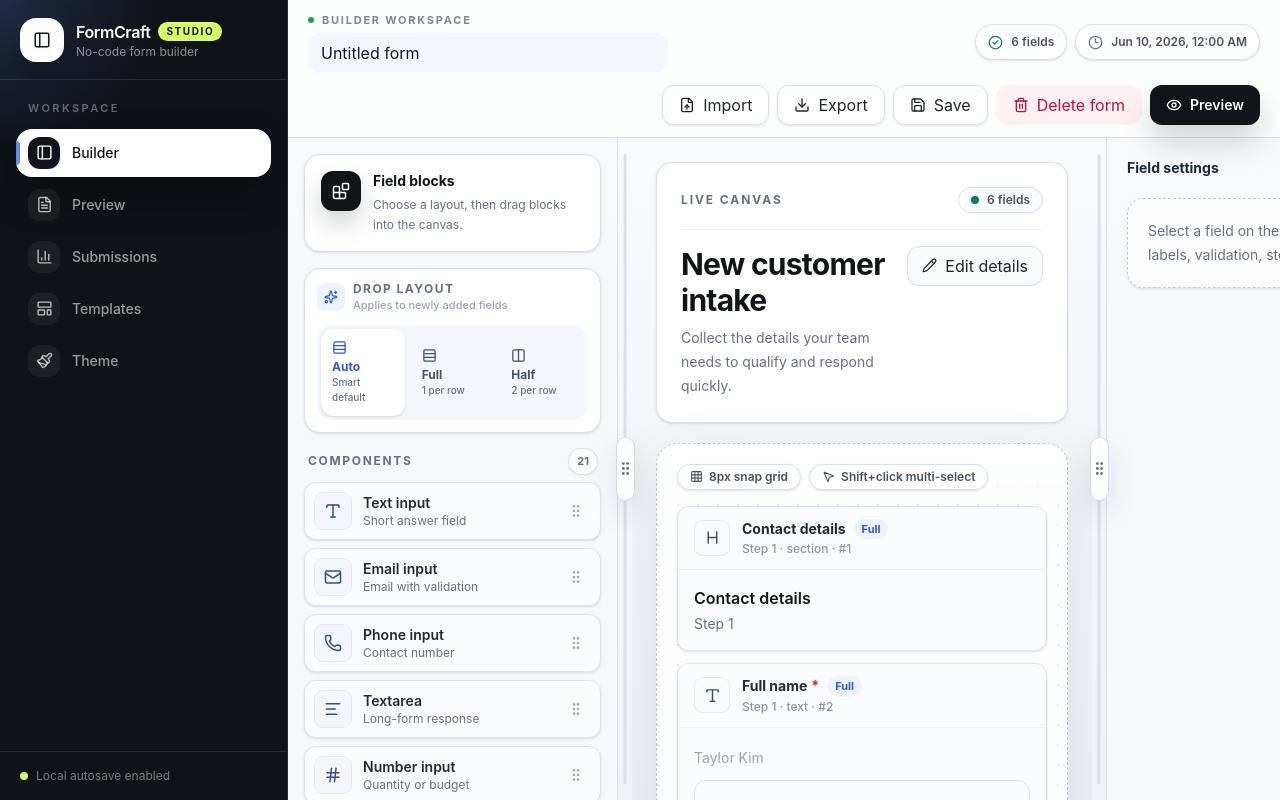
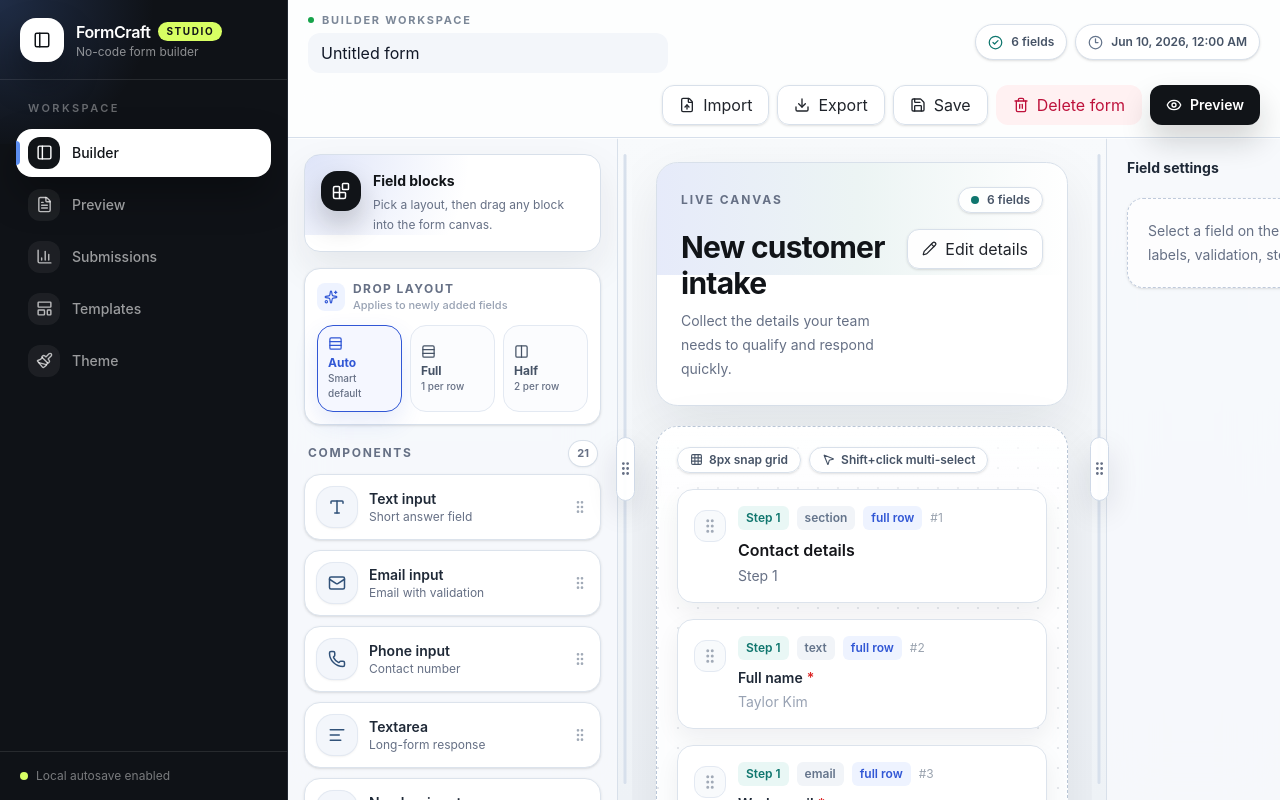
Before and after one commit to OmKhandale05/formcraft, a Next.js app: page /builder in a window 1280 px wide. Built offline with nearby package versions, Linux system fonts and the light colour scheme.

Commit message:
Revert "style(builder): refine card surfaces"
This reverts commit 02bdc54182073b7fb8b7f28c3b8453b94feba3d4.

```diff
--- a/src/components/builder/canvas.tsx
+++ b/src/components/builder/canvas.tsx
@@ -6,7 +6,7 @@ import { CSS } from "@dnd-kit/utilities";
 import type { MouseEvent } from "react";
 import { Columns2, Copy, GripVertical, Grid3X3, Layers3, MousePointer2, Pencil, Rows3, Trash2 } from "lucide-react";
 import { Button } from "@/components/ui/button";
-import { fieldCatalog, fullWidthOnlyFieldTypes } from "@/lib/field-catalog";
+import { fullWidthOnlyFieldTypes } from "@/lib/field-catalog";
 import { cn } from "@/lib/utils";
 import { useFormStore } from "@/store/form-store";
 import type { FormField } from "@/types/form";
@@ -22,27 +22,30 @@ export function BuilderCanvas({ onEditForm }: { onEditForm: () => void }) {
   return (
     <div className="formcraft-scrollbar h-full overflow-y-auto p-4 sm:p-6">
       <div className="mx-auto max-w-7xl">
-        <div className="mb-5 rounded-2xl border border-[#d8e0ea] bg-white p-5 shadow-sm sm:p-6">
-          <div className="mb-4 flex flex-wrap items-center justify-between gap-3 border-b border-[#edf1f6] pb-4">
+        <div className="mb-5 overflow-hidden rounded-[1.35rem] border border-[#d8e0ea] bg-white shadow-[0_20px_55px_rgba(17,24,39,0.08)]">
+          <div className="relative p-5 sm:p-6">
+            <div className="pointer-events-none absolute inset-x-0 top-0 h-28 bg-[linear-gradient(90deg,rgba(49,87,213,0.12),rgba(15,118,110,0.08),transparent)]" />
+            <div className="relative mb-4 flex flex-wrap items-center justify-between gap-3">
               <p className="text-xs font-bold uppercase tracking-[0.16em] text-[#667085]">Live canvas</p>
-            <div className="flex items-center gap-2 rounded-full border border-[#d8e0ea] bg-[#f8fafc] px-3 py-1 text-xs font-semibold text-[#465366]">
+              <div className="flex items-center gap-2 rounded-full border border-[#d8e0ea] bg-white/90 px-3 py-1 text-xs font-semibold text-[#465366] shadow-sm">
               <span className="h-2 w-2 rounded-full bg-[#0f766e]" />
               {form.fields.length} fields
               </div>
             </div>
-          <div className="flex flex-wrap items-start justify-between gap-4">
+            <div className="relative flex flex-wrap items-start justify-between gap-4">
               <div className="min-w-0 flex-1">
                 <h1 className="text-2xl font-bold tracking-tight text-[#111418] sm:text-3xl">{form.title}</h1>
                 <p className="mt-2 max-w-3xl text-sm leading-6 text-[#667085]">{form.description}</p>
               </div>
               <button
                 type="button"
-              className="inline-flex h-10 shrink-0 items-center justify-center gap-2 rounded-xl border border-[#d8e0ea] bg-[#f8fafc] px-3.5 text-sm font-semibold text-[#20242b] transition hover:border-[#c5d0dc] hover:bg-white hover:shadow-sm"
+                className="inline-flex h-10 shrink-0 items-center justify-center gap-2 rounded-xl border border-[#d8e0ea] bg-white/92 px-3.5 text-sm font-semibold text-[#20242b] shadow-sm transition hover:border-[#c5d0dc] hover:bg-white hover:shadow-md"
                 onClick={onEditForm}
               >
                 <Pencil size={15} />
                 Edit details
               </button>
+            </div>
           </div>
         </div>
         <SortableContext items={form.fields.map((field) => field.id)} strategy={verticalListSortingStrategy}>
@@ -81,7 +84,7 @@ export function BuilderCanvas({ onEditForm }: { onEditForm: () => void }) {
                 </p>
               </div>
             ) : (
-              <div className="relative z-10 grid gap-3 sm:grid-cols-2">
+              <div className="relative z-10 grid gap-4 sm:grid-cols-2">
                 {form.fields.map((field, index) => (
                   <CanvasField key={field.id} field={field} index={index} />
                 ))}
@@ -103,8 +106,6 @@ function CanvasField({ field, index }: { field: FormField; index: number }) {
   const deleteField = useFormStore((state) => state.deleteField);
   const selected = selectedFieldId === field.id || selectedFieldIds.includes(field.id);
   const layout = field.layout ?? "full";
-  const catalogItem = fieldCatalog.find((item) => item.type === field.type);
-  const Icon = catalogItem?.icon ?? GripVertical;
   const { attributes, listeners, setNodeRef, transform, transition, isDragging } = useSortable({ id: field.id });
   const handleSelect = (event: MouseEvent<HTMLDivElement>) => {
     if (event.shiftKey) {
@@ -121,9 +122,9 @@ function CanvasField({ field, index }: { field: FormField; index: number }) {
       data-testid="builder-canvas-field"
       style={{ transform: CSS.Transform.toString(transform), transition }}
       className={cn(
-        "group relative cursor-grab overflow-hidden rounded-xl border bg-[#fbfcfe] shadow-sm transition hover:-translate-y-0.5 hover:bg-white hover:shadow-[0_16px_34px_rgba(17,24,39,0.1)] active:cursor-grabbing",
+        "group card-hover relative cursor-grab rounded-2xl border bg-white p-4 shadow-[0_10px_24px_rgba(17,24,39,0.06)] active:cursor-grabbing",
         layout === "half" ? "sm:col-span-1" : "sm:col-span-2",
-        selected ? "border-[#3157d5] bg-[#f8faff] ring-4 ring-[#3157d5]/10" : "border-[#dce3ec] hover:border-[#bfcadc]",
+        selected ? "border-[#3157d5] ring-4 ring-[#3157d5]/10" : "border-[#dce3ec] hover:border-[#bfcadc]",
         isDragging && "opacity-50"
       )}
       onClick={handleSelect}
@@ -136,22 +137,42 @@ function CanvasField({ field, index }: { field: FormField; index: number }) {
           selected ? "bg-[#3157d5]" : "bg-transparent group-hover:bg-[#c7d2fe]"
         )}
       />
-      <div className="border-b border-[#eef2f7] px-4 py-3">
-        <div className="flex items-center gap-3">
-          <div className="flex h-9 w-9 shrink-0 items-center justify-center rounded-lg border border-[#e3e9f2] bg-[#f8fafc] text-[#315279]" aria-hidden="true">
-            <Icon size={17} />
+      <div className="flex items-start gap-3">
+        <div className="mt-1 flex h-8 w-8 shrink-0 items-center justify-center rounded-xl border border-[#e3e9f2] bg-[#f8fafc] text-[#a1aab7] transition group-hover:text-[#667085]" aria-hidden="true">
+          <GripVertical size={18} />
         </div>
         <div className="min-w-0 flex-1">
-            <div className="flex flex-wrap items-center gap-2">
-              <p className="truncate text-sm font-bold text-[#1f2937]">
+          <div className="mb-2 flex flex-wrap items-center gap-2">
+            <span className="rounded-md bg-[#e9f7f5] px-2 py-1 text-xs font-semibold text-[#0f766e]">Step {field.step ?? 1}</span>
+            <span className="rounded-md bg-[#f1f4f8] px-2 py-1 text-xs font-semibold text-[#64748b]">{field.type}</span>
+            <span className="rounded-md bg-[#eef3ff] px-2 py-1 text-xs font-semibold text-[#3157d5]">{layout === "half" ? "1/2 row" : "full row"}</span>
+            <span className="text-xs text-[#9aa3af]">#{index + 1}</span>
+          </div>
+          {field.type === "divider" ? (
+            <div className="my-3 h-px bg-[#d8e0ea]" />
+          ) : field.type === "section" ? (
+            <div>
+              <h3 className="text-base font-semibold text-[#15161a]">{field.label}</h3>
+              {field.helperText && <p className="mt-1 text-sm text-[#667085]">{field.helperText}</p>}
+            </div>
+          ) : (
+            <div>
+              <p className="text-sm font-semibold text-[#1f2937]">
                 {field.label}
                 {field.required && <span className="ml-1 text-[#dc2626]">*</span>}
               </p>
-              <span className="rounded-full bg-[#eef3ff] px-2 py-0.5 text-[11px] font-bold text-[#3157d5]">{layout === "half" ? "Half" : "Full"}</span>
+              {field.placeholder && <p className="mt-1 text-sm text-[#98a2b3]">{field.placeholder}</p>}
+              {field.options?.length ? (
+                <div className="mt-3 flex flex-wrap gap-2">
+                  {field.options.map((option) => (
+                    <span key={option} className="rounded-md border border-[#d8e0ea] bg-[#fbfcfe] px-2.5 py-1 text-xs font-medium text-[#465366]">
+                      {option}
+                    </span>
+                  ))}
                 </div>
-            <p className="mt-0.5 text-xs font-medium text-[#8a94a6]">
-              Step {field.step ?? 1} · {field.type} · #{index + 1}
-            </p>
+              ) : null}
+            </div>
+          )}
         </div>
         <div className={cn("flex opacity-0 transition group-hover:opacity-100", selected && "opacity-100")} onPointerDown={(event) => event.stopPropagation()}>
           <Button type="button" size="icon" variant="ghost" onClick={(event) => { event.stopPropagation(); duplicateField(field.id); }} aria-label="Duplicate field">
@@ -163,86 +184,7 @@ function CanvasField({ field, index }: { field: FormField; index: number }) {
         </div>
       </div>
     </div>
-      <div className="p-4">
-        <div className="min-w-0 flex-1">
-          {field.type === "divider" ? (
-            <div className="my-2 h-px bg-[#d8e0ea]" />
-          ) : field.type === "section" ? (
-            <div>
-              <h3 className="text-base font-semibold text-[#15161a]">{field.label}</h3>
-              {field.helperText && <p className="mt-1 text-sm text-[#667085]">{field.helperText}</p>}
-            </div>
-          ) : (
-            <div>
-              {field.placeholder && <p className="mt-1 text-sm text-[#98a2b3]">{field.placeholder}</p>}
-              <FieldPreviewChrome field={field} />
-            </div>
-          )}
-        </div>
-      </div>
-    </div>
   );
-}
-
-function FieldPreviewChrome({ field }: { field: FormField }) {
-  if (["radio", "checkbox"].includes(field.type) && field.options?.length) {
-    return (
-      <div className="mt-3 flex flex-wrap gap-2">
-        {field.options.slice(0, 4).map((option) => (
-          <span key={option} className="inline-flex items-center gap-2 rounded-lg border border-[#d8e0ea] bg-[#fbfcfe] px-2.5 py-1.5 text-xs font-medium text-[#465366]">
-            <span className={cn("h-3 w-3 border border-[#bfcadc] bg-white", field.type === "radio" ? "rounded-full" : "rounded")} />
-            {option}
-          </span>
-        ))}
-      </div>
-    );
-  }
-
-  if (field.type === "rating") {
-    return <div className="mt-3 text-xl leading-none text-[#f59e0b]">★ ★ ★ ★ ★</div>;
-  }
-
-  if (field.type === "slider") {
-    return (
-      <div className="mt-4 flex items-center gap-3">
-        <span className="h-2 flex-1 rounded-full bg-[#e5eaf2]">
-          <span className="block h-2 w-1/2 rounded-full bg-[#3157d5]" />
-        </span>
-        <span className="text-xs font-semibold text-[#667085]">50</span>
-      </div>
-    );
-  }
-
-  if (field.type === "file" || field.type === "signature") {
-    return <div className="mt-3 rounded-xl border border-dashed border-[#bfcadc] bg-[#fbfcfe] px-3 py-5 text-center text-xs font-semibold text-[#667085]">{field.type === "file" ? "Drop file here" : "Signature area"}</div>;
-  }
-
-  if (field.type === "matrix") {
-    return (
-      <div className="mt-3 overflow-hidden rounded-xl border border-[#d8e0ea]">
-        <div className="grid grid-cols-3 bg-[#f3f6fb] text-[11px] font-bold text-[#667085]">
-          <span className="p-2">Row</span>
-          <span className="p-2">Option</span>
-          <span className="p-2">Option</span>
-        </div>
-        <div className="grid grid-cols-3 border-t border-[#d8e0ea] text-[11px] text-[#667085]">
-          <span className="p-2">Item</span>
-          <span className="p-2">○</span>
-          <span className="p-2">○</span>
-        </div>
-      </div>
-    );
-  }
-
-  if (field.type === "dropdown") {
-    return <div className="mt-3 h-10 rounded-xl border border-[#d8e0ea] bg-[#fbfcfe] px-3 py-2 text-sm text-[#98a2b3]">Select option</div>;
-  }
-
-  if (field.type === "formula") {
-    return <div className="mt-3 rounded-xl border border-[#d8e0ea] bg-[#f8fafc] px-3 py-3 text-sm font-semibold text-[#465366]">Calculated result</div>;
-  }
-
-  return <div className="mt-3 h-10 rounded-xl border border-[#d8e0ea] bg-[#fbfcfe]" />;
 }
 
 function BulkSelectionToolbar() {
--- a/src/components/builder/field-sidebar.tsx
+++ b/src/components/builder/field-sidebar.tsx
@@ -23,14 +23,17 @@ export function FieldSidebar() {
 
   return (
     <div className="formcraft-scrollbar h-full overflow-y-auto border-r border-[#d8e0ea] bg-[#f7f9fc]/90 p-4 backdrop-blur-xl">
-      <div className="mb-4 rounded-2xl border border-[#d8e0ea] bg-white p-4 shadow-sm">
-        <div className="flex items-start gap-3">
-          <span className="flex h-10 w-10 shrink-0 items-center justify-center rounded-xl bg-[#111418] text-white shadow-[0_12px_24px_rgba(17,20,24,0.18)]">
+      <div className="mb-4 overflow-hidden rounded-2xl border border-[#d8e0ea] bg-white shadow-[0_16px_38px_rgba(17,24,39,0.08)]">
+        <div className="relative p-4">
+          <div className="pointer-events-none absolute inset-x-0 top-0 h-20 bg-[radial-gradient(circle_at_top_left,rgba(49,87,213,0.16),transparent_54%)]" />
+          <div className="relative flex items-start gap-3">
+            <span className="flex h-10 w-10 shrink-0 items-center justify-center rounded-2xl bg-[#111418] text-white shadow-[0_14px_28px_rgba(17,20,24,0.22)]">
               <Blocks size={18} />
-          </span>
-          <div>
-            <p className="text-sm font-bold text-[#111418]">Field blocks</p>
-            <p className="mt-1 text-xs leading-5 text-[#667085]">Choose a layout, then drag blocks into the canvas.</p>
+            </span>
+            <div>
+              <p className="text-sm font-bold text-[#111418]">Field blocks</p>
+              <p className="mt-1 text-xs leading-5 text-[#667085]">Pick a layout, then drag any block into the form canvas.</p>
+            </div>
           </div>
         </div>
       </div>
@@ -44,7 +47,7 @@ export function FieldSidebar() {
             <p className="text-[11px] font-medium text-[#98a2b3]">Applies to newly added fields</p>
           </div>
         </div>
-        <div className="grid grid-cols-3 gap-1.5 rounded-2xl bg-[#f3f6fa] p-1">
+        <div className="grid grid-cols-3 gap-2">
           {layoutOptions.map((option) => {
             const Icon = option.icon;
             const active = layoutPreference === option.value;
@@ -54,10 +57,10 @@ export function FieldSidebar() {
                 key={option.value}
                 type="button"
                 className={cn(
-                  "rounded-xl border px-2.5 py-2.5 text-left transition",
+                  "rounded-2xl border px-2.5 py-2.5 text-left transition",
                   active
-                    ? "border-white bg-white text-[#3157d5] shadow-sm"
-                    : "border-transparent text-[#465366] hover:bg-white/72"
+                    ? "border-[#3157d5] bg-[#f5f7ff] text-[#3157d5] shadow-[0_10px_24px_rgba(49,87,213,0.12)]"
+                    : "border-[#e3e9f2] bg-[#fbfcfe] text-[#465366] hover:border-[#c5d0dc] hover:bg-white"
                 )}
                 onClick={() => setLayoutPreference(option.value)}
               >
@@ -73,7 +76,7 @@ export function FieldSidebar() {
         <p className="text-xs font-bold uppercase tracking-[0.14em] text-[#667085]">Components</p>
         <span className="rounded-full bg-white px-2 py-1 text-[11px] font-bold text-[#667085] shadow-sm ring-1 ring-[#d8e0ea]">{fieldCatalog.length}</span>
       </div>
-      <div className="grid gap-2">
+      <div className="grid gap-2.5">
         {fieldCatalog.map((field) => (
           <DraggableField key={field.type} type={field.type} layoutPreference={layoutPreference} />
         ))}
@@ -95,21 +98,19 @@ function DraggableField({ type, layoutPreference }: { type: FieldType; layoutPre
       ref={setNodeRef}
       type="button"
       style={{ transform: transform ? `translate3d(${transform.x}px, ${transform.y}px, 0)` : undefined }}
-      className="group flex w-full items-center gap-3 rounded-xl border border-[#dce3ec] bg-[#fbfcfe] p-2.5 text-left shadow-sm transition hover:-translate-y-0.5 hover:border-[#b7c4d6] hover:bg-white hover:shadow-[0_14px_28px_rgba(17,24,39,0.09)] disabled:opacity-60"
+      className="card-hover flex w-full items-center gap-3 rounded-2xl border border-[#dce3ec] bg-white p-3 text-left shadow-sm transition hover:border-[#bfcadc] disabled:opacity-60"
       disabled={isDragging}
       {...listeners}
       {...attributes}
     >
-      <span className="flex h-9 w-9 shrink-0 items-center justify-center rounded-lg bg-[#f3f6fb] text-[#315279] ring-1 ring-[#e3e9f2] transition group-hover:bg-[#eef3ff] group-hover:text-[#3157d5]">
+      <span className="flex h-10 w-10 shrink-0 items-center justify-center rounded-2xl bg-[#f3f6fb] text-[#315279] shadow-sm ring-1 ring-[#e3e9f2]">
         <Icon size={18} />
       </span>
       <span className="min-w-0 flex-1">
         <span className="block text-sm font-semibold text-[#1f2937]">{field.label}</span>
         <span className="block truncate text-xs text-[#667085]">{field.description}</span>
       </span>
-      <span className="flex h-8 w-7 shrink-0 items-center justify-center rounded-lg text-[#a1aab7] transition group-hover:bg-[#f3f6fb] group-hover:text-[#667085]">
-        <GripVertical size={16} />
-      </span>
+      <GripVertical size={16} className="text-[#a1aab7]" />
     </button>
   );
 }
```
Lines whose indentation alone changed are shown as unchanged.
